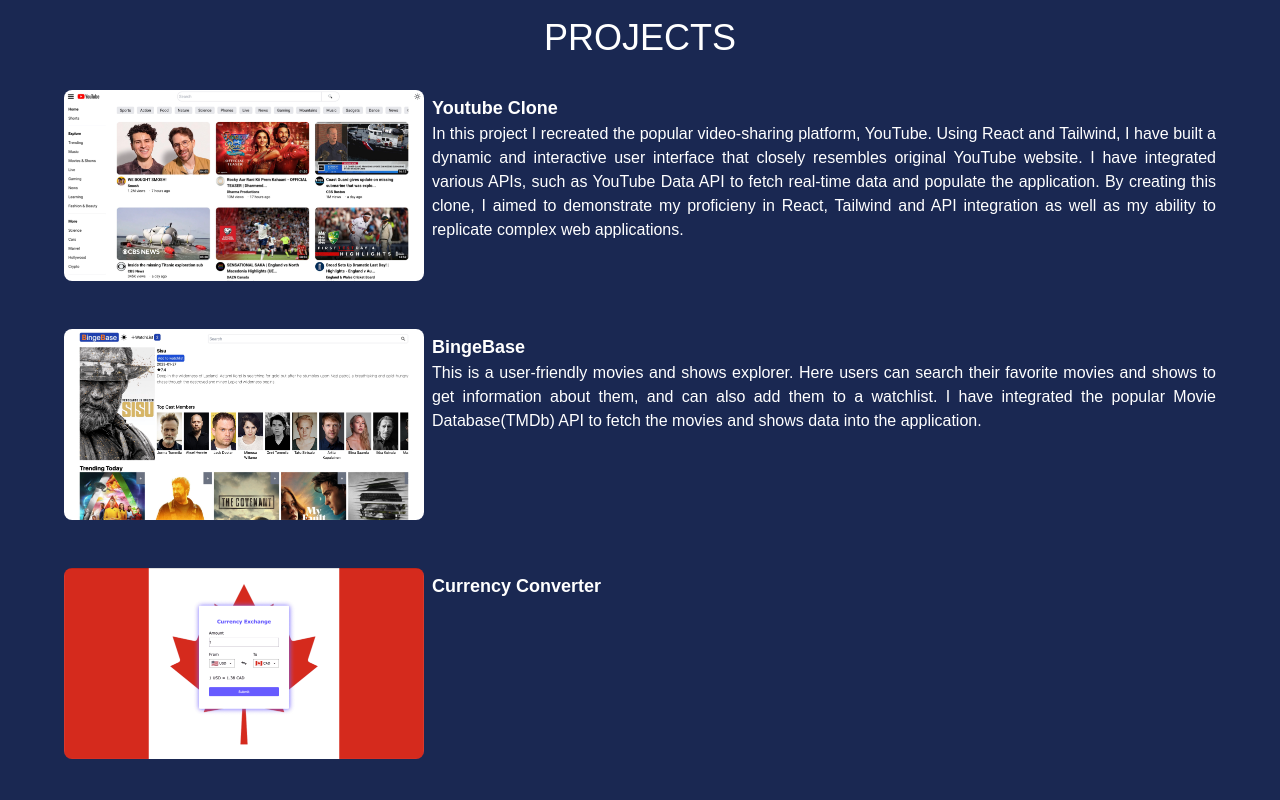
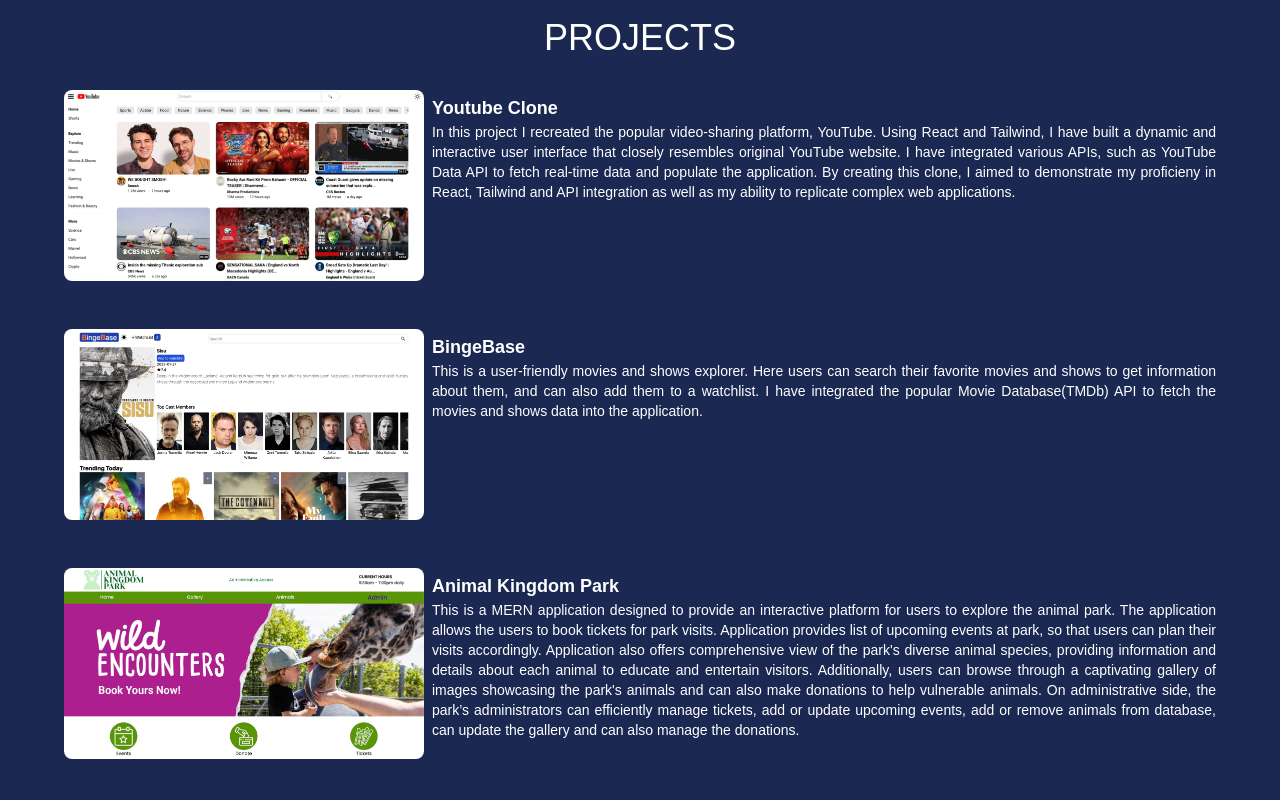
Before and after one commit to MandeepSingh6/portfolio, a React (Create React App) app: page / in a window 1280 px wide. Shown: the part 1620-2420 px from the top of the page. Built offline with nearby package versions, Linux system fonts and the light colour scheme.

Commit message:
project updated

```diff
--- a/src/components/ProjectCard.js
+++ b/src/components/ProjectCard.js
@@ -28,7 +28,9 @@
       <div className="py-1 text-white">
         <span className="font-extrabold text-lg">{name}</span>
         <br />
-        <p className="text-justify font-light">{description}</p>
+        <p className="text-justify font-light text-sm">
+          {description.split("For Admin").join("\r\n ADMIN")}
+        </p>
       </div>
     </div>
   );
--- a/src/data.js
+++ b/src/data.js
@@ -1,6 +1,6 @@
 import BingeBase from "./Assets/bingebase.jpg";
 import youtube from "./Assets/youtube-.jpg";
-import currencyConverter from "./Assets/currencyconverter.png";
+import animalkingdompark from "./Assets/animalkingdompark.jpg";
 
 import HTML from "./Assets/html.png";
 import CSS from "./Assets/css.png";
@@ -17,7 +17,7 @@
     id: 1,
     name: "Youtube Clone",
     imgSrc: youtube,
-    technologies: ["React", "Tailwind"],
+    technologies: ["React", "Tailwind", "Redux", "React Router"],
     src: "https://mandeep-youtube.vercel.app/",
     description: `In this project I recreated the popular video-sharing platform,
       YouTube. Using React and Tailwind, I have built a dynamic and
@@ -32,16 +32,26 @@
     id: 2,
     name: "BingeBase",
     imgSrc: BingeBase,
-    technologies: ["React", "Tailwind"],
+    technologies: ["React", "Tailwind", "Redux", "React Router"],
     src: "https://binge-base.vercel.app/",
     description: `This is a user-friendly movies and shows explorer. Here users can search their favorite movies and shows to get information about them, and can also add them to a watchlist. I have integrated the popular Movie Database(TMDb) API to fetch the movies and shows data into the application. `,
   },
   {
     id: 3,
-    name: "Currency Converter",
-    imgSrc: currencyConverter,
-    technologies: ["JavaScript", "CSS"],
-    src: "https://currencyconverter-mandeep.netlify.app/",
+    name: "Animal Kingdom Park",
+    imgSrc: animalkingdompark,
+    technologies: [
+      "React",
+      "Node",
+      "MongoDB",
+      "Tailwind",
+      "Mongoose",
+      "Cloudinary",
+      "Express",
+    ],
+    src: ["https://animalkingdompark-admin.onrender.com/"],
+    description: `This is a MERN application designed to provide an interactive platform for users to explore the animal park. The application allows the users to book tickets for park visits. Application provides list of upcoming events at park, so that users can plan their visits accordingly. Application also offers comprehensive view of the park's diverse animal species, providing information and details about each animal to educate and entertain visitors. Additionally, users can browse through a captivating gallery of images showcasing the park's animals and can also make donations to help vulnerable animals. On administrative side, the park’s administrators can efficiently manage tickets, add or update upcoming events, add or remove animals from database, can update the gallery and can also manage the donations.
+    `,
   },
 ];
 
```
Also changed, not shown: src/Assets/animalkingdompark.jpg (added).
